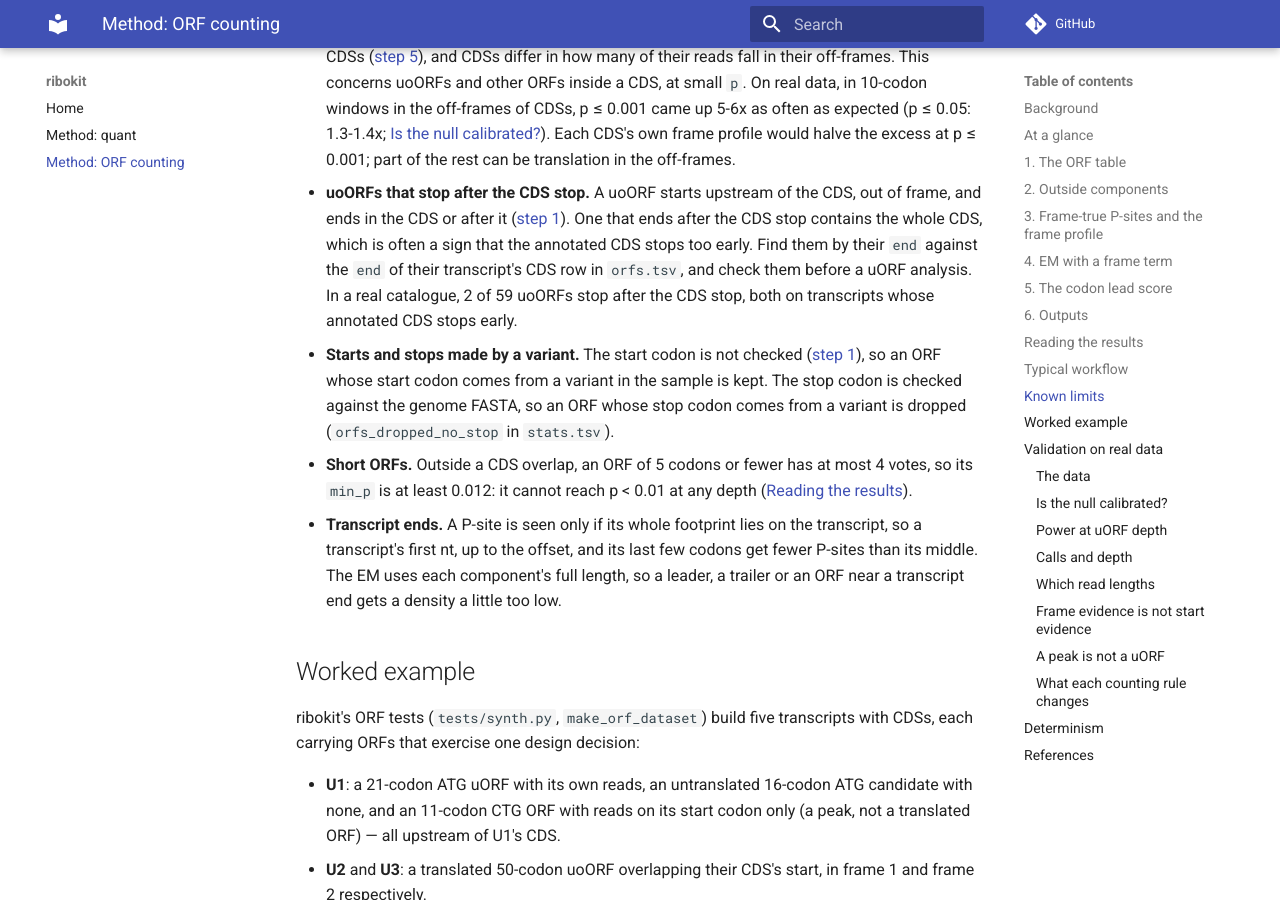
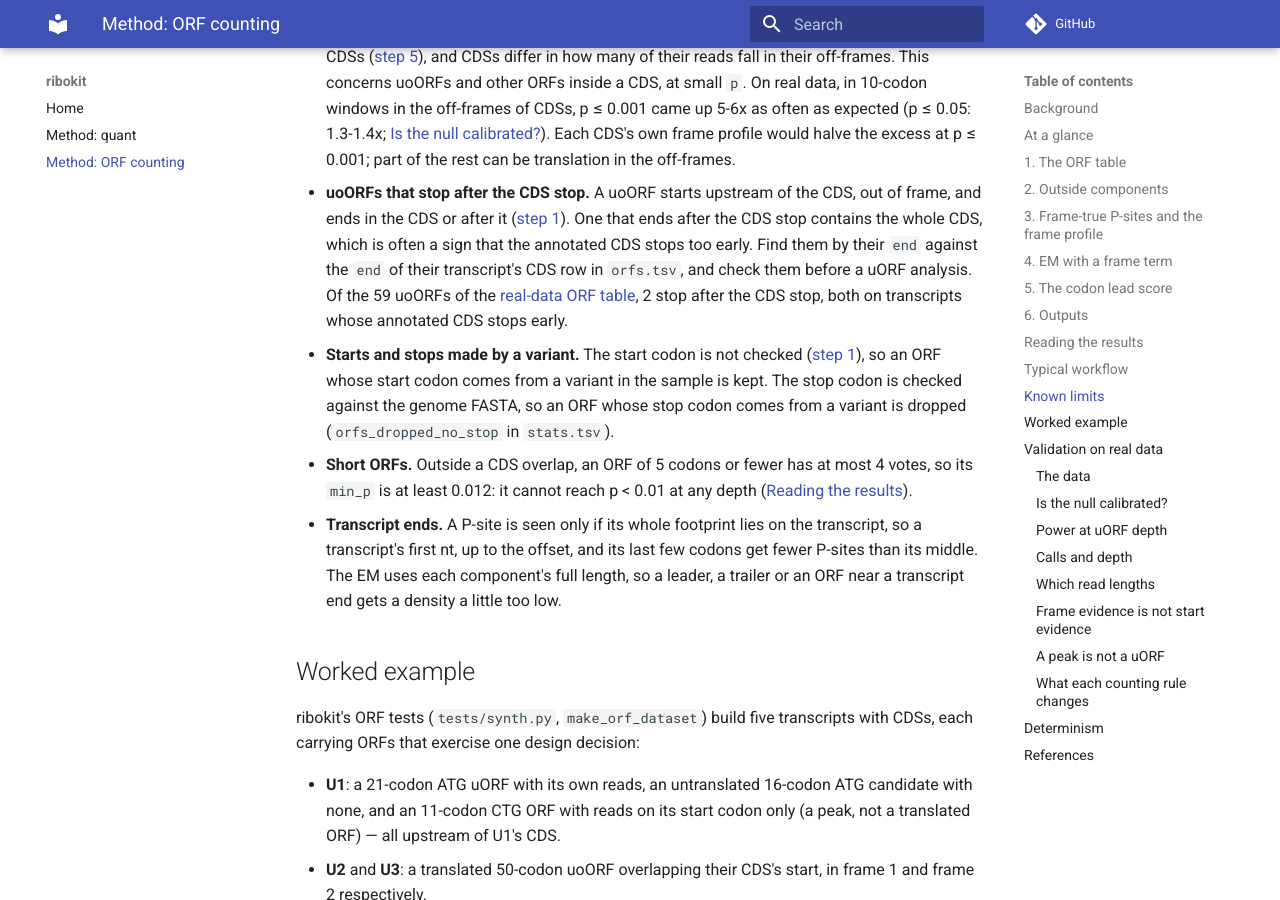
Before and after one commit to katarinagresova/ribokit, an MkDocs documentation site: the page built from docs/orfs.md, in a window 1280 px wide and 900 px high, scrolled down 15640 px. Built offline with MkDocs 1.6.1 and Material for MkDocs 9.7.7, drawn with Linux system fonts in a browser that asks for light colours; comment, search, counter and statistics services are not loaded.

Commit message:
docs: the 59 uoORFs are the real-data table's, with the GAPDH ORF

```diff
--- a/docs/orfs.md
+++ b/docs/orfs.md
@@ -573,9 +573,9 @@ and `score` 10-25 s and 0.2-0.3 GB for 6-15 libraries.
   ([step 1](#1-the-orf-table)). One that ends after the CDS stop contains the
   whole CDS, which is often a sign that the annotated CDS stops too early.
   Find them by their `end` against the `end` of their transcript's CDS row in
-  `orfs.tsv`, and check them before a uORF analysis. In a real catalogue, 2 of
-  59 uoORFs stop after the CDS stop, both on transcripts whose annotated CDS
-  stops early.
+  `orfs.tsv`, and check them before a uORF analysis. Of the 59 uoORFs of the
+  [real-data ORF table](#the-data), 2 stop after the CDS stop, both on
+  transcripts whose annotated CDS stops early.
 - **Starts and stops made by a variant.** The start codon is not checked
   ([step 1](#1-the-orf-table)), so an ORF whose start codon comes from a
   variant in the sample is kept. The stop codon is checked against the genome
```
